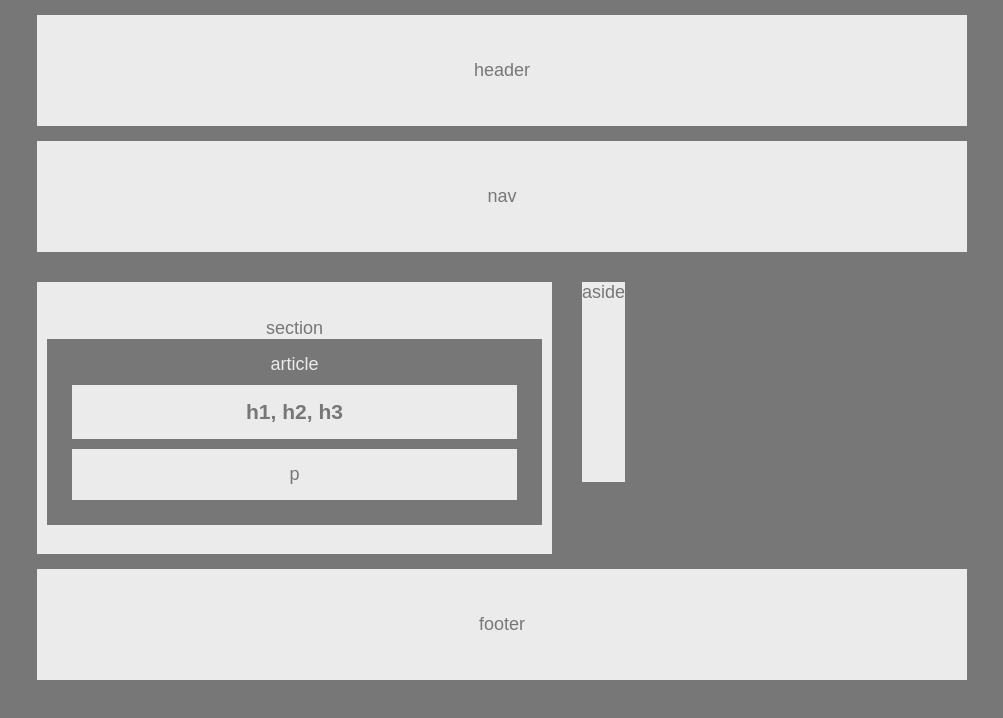
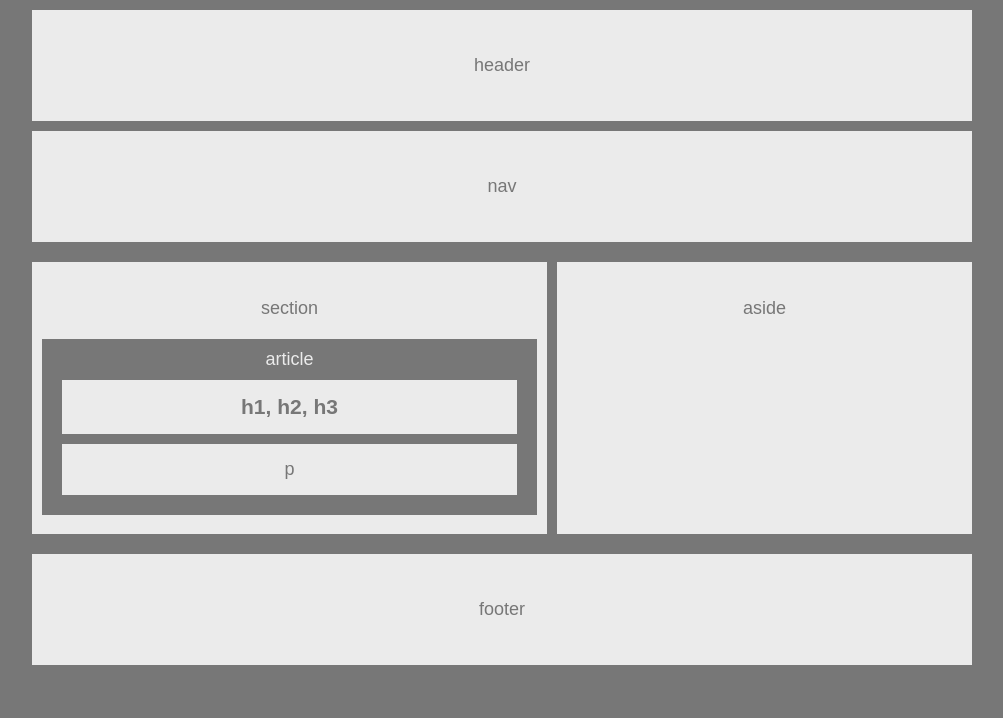
Before and after one commit to daryllpenafiel/HW-Wireframe, a plain HTML site: page index.html in a window 1280 px wide. Shown: the whole page, without its empty margins (138-1141 px from the left). Drawn offline with Linux system fonts and the light colour scheme.

Commit message:
done. i think

```diff
--- a/index.html
+++ b/index.html
@@ -19,9 +19,9 @@
     </nav>
 
     <section>
-         section
+        section
         <article>
-            <span> article </span>
+           article
             <h1>h1, h2, h3</h1>
             <p>p</p>
         </article>
@@ -31,6 +31,7 @@
         aside
     </aside>
 
+
     <footer>
     footer
     </footer>
--- a/style.css
+++ b/style.css
@@ -12,7 +12,7 @@ header, nav, section, aside, footer {
 }
 
 header, footer, nav {
-    margin: 15px;
+    margin: 10px;
     padding: 2.5em;
     clear: both;
 }
@@ -20,7 +20,8 @@ header, footer, nav {
 article {
     color: #ebebeb;
     background: #777;
-    padding: 15px;
+    padding: 10px;
+    margin-top: 20px;
 }
 
 h1, p {
@@ -33,19 +34,20 @@ h1, p {
 section{
     float: left;
     width: 495px;
-    padding-left: 10px;
-    padding-right: 10px;
-    padding-top: 2em;
-    padding-bottom: 2em;
-    margin: 15px;
+    padding: 2em 10px 2em 10px;
+    margin: 10px;
     height: 200px;
+    margin-bottom: 20px;
 }
 
 aside {
-    float: left;
+    overflow: hidden;
     width: auto;
-    margin: 15px;
+    margin-right: 10px;
+    margin-top: 20px;
     height: 200px;
+    padding: 2em;
+    margin-bottom: 20px;
 }
 
 .container {
@@ -53,3 +55,7 @@ aside {
     text-align: center;
     overflow: auto;
 }
+
+span {
+    padding: 3em;
+}
```
